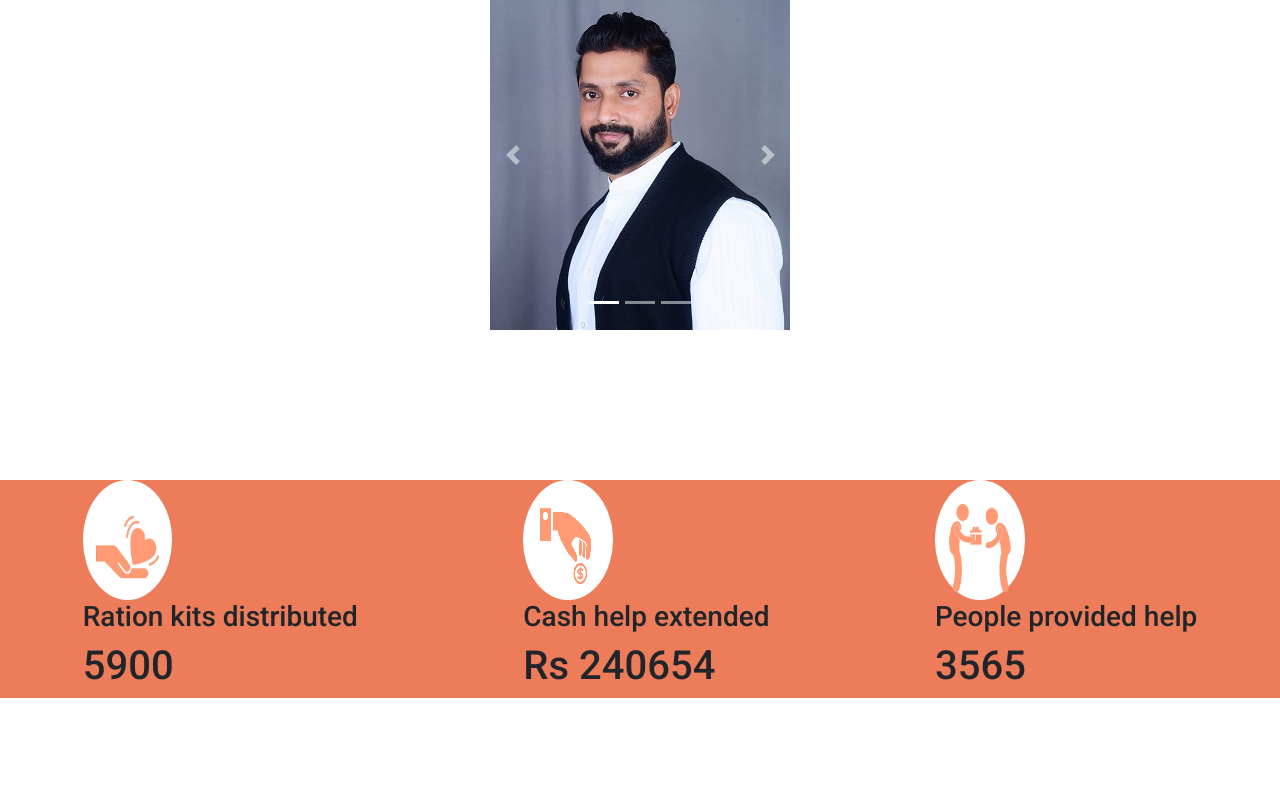
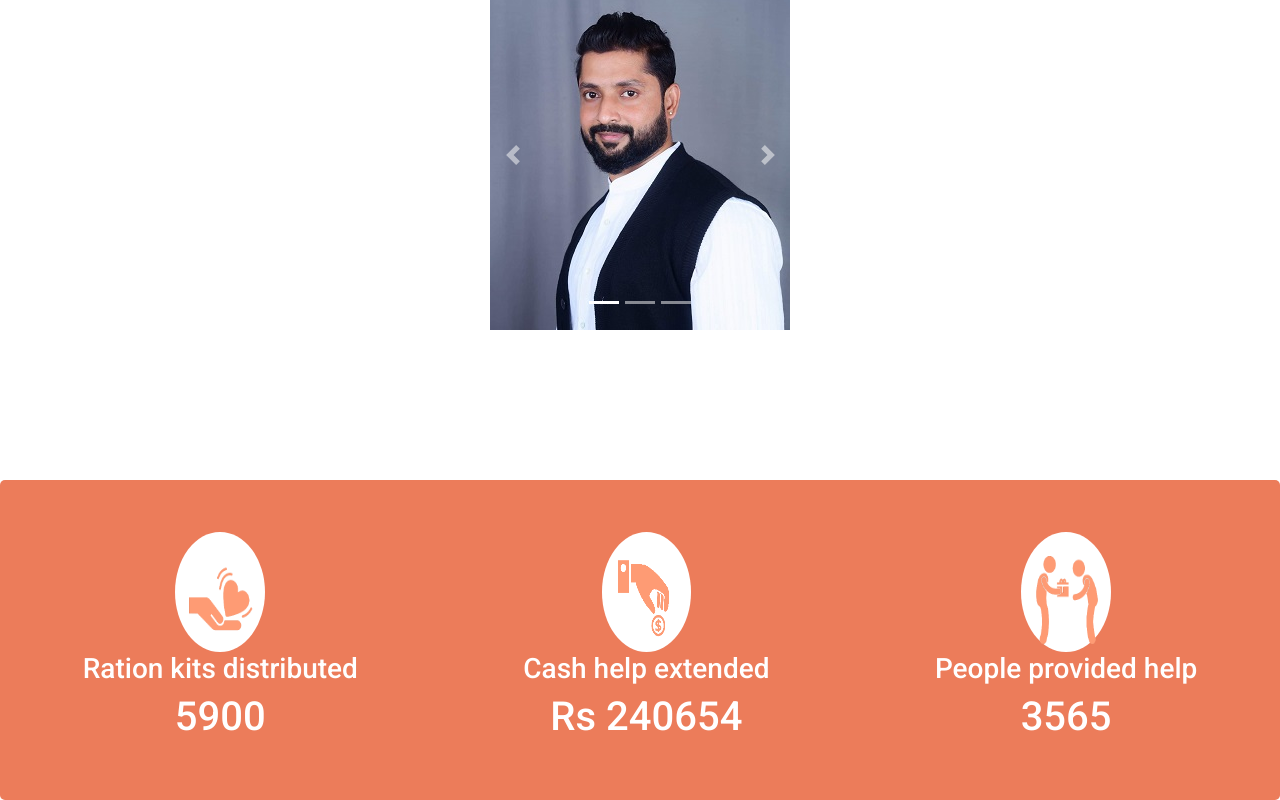
Before and after one commit to Trend20/ReactTask, a React (Create React App) app: page / in a window 1280 px wide. Shown: the part 3269-4069 px from the top of the page. Before the commit the page ends 3967 px from the top, so only its background shows below. Built offline with nearby package versions, Linux system fonts and the light colour scheme.

Commit message:
banner-style

```diff
--- a/src/components/bunner/Bunner.css
+++ b/src/components/bunner/Bunner.css
@@ -5,6 +5,8 @@
     align-items: center;
     background: #ec7c5a;
     margin-top: 150px;
+    height: 40vh;
+    border-radius: 5px;
 }
 
 .index{
@@ -24,3 +26,13 @@
     width: 5vw;
     height: 11vh;
 }
+.image-container{
+    display: flex;
+    justify-content: center;
+    align-items: center;
+    flex-direction: column;
+}
+
+.image-container h3,h1{
+   color: #fff;
+}
--- a/src/components/bunner/Bunner.js
+++ b/src/components/bunner/Bunner.js
@@ -9,17 +9,17 @@ class Bunner extends Component {
   render() {
     return (
       <div className="banner-container">
-        <div className="first-image-container">
+        <div className="image-container">
            <div className="index"> <img src={Index1} /></div>
             <h3>Ration kits distributed</h3>
             <h1>5900</h1>
         </div>
-        <div className="second-image-container">
+        <div className="image-container">
         <div className="index"> <img src={Index2} /></div>
             <h3>Cash help extended</h3>
             <h1>Rs 240654</h1>
         </div>
-        <div className="third-image-container">
+        <div className="image-container">
         <div className="index"> <img src={Index3} /></div>
             <h3>People provided help</h3>
             <h1>3565</h1>
```
